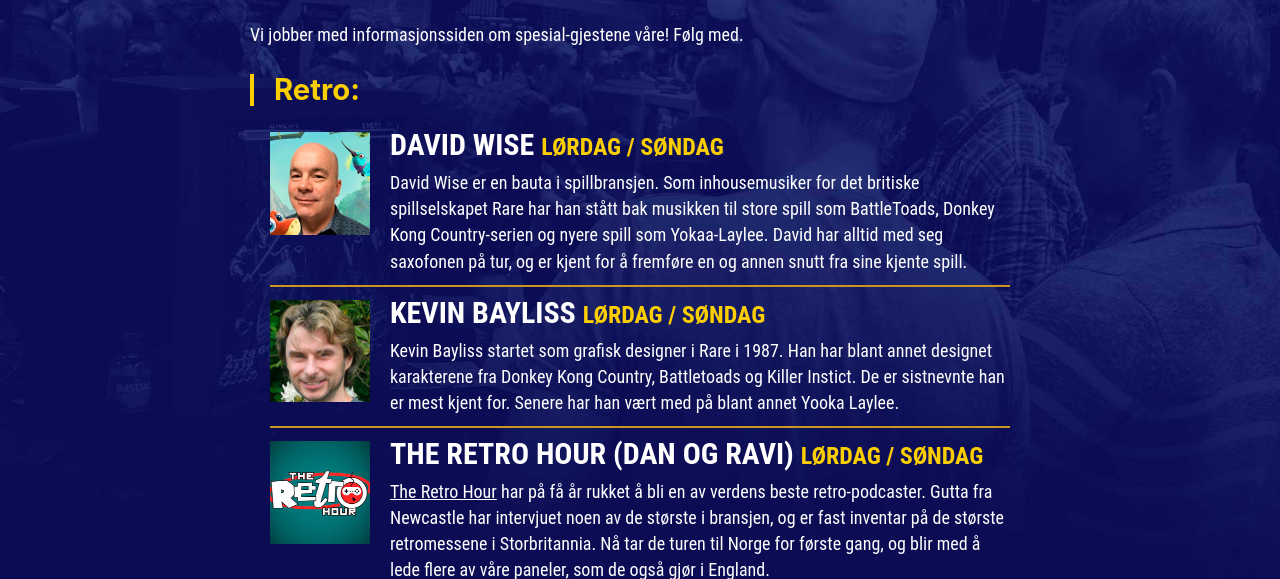
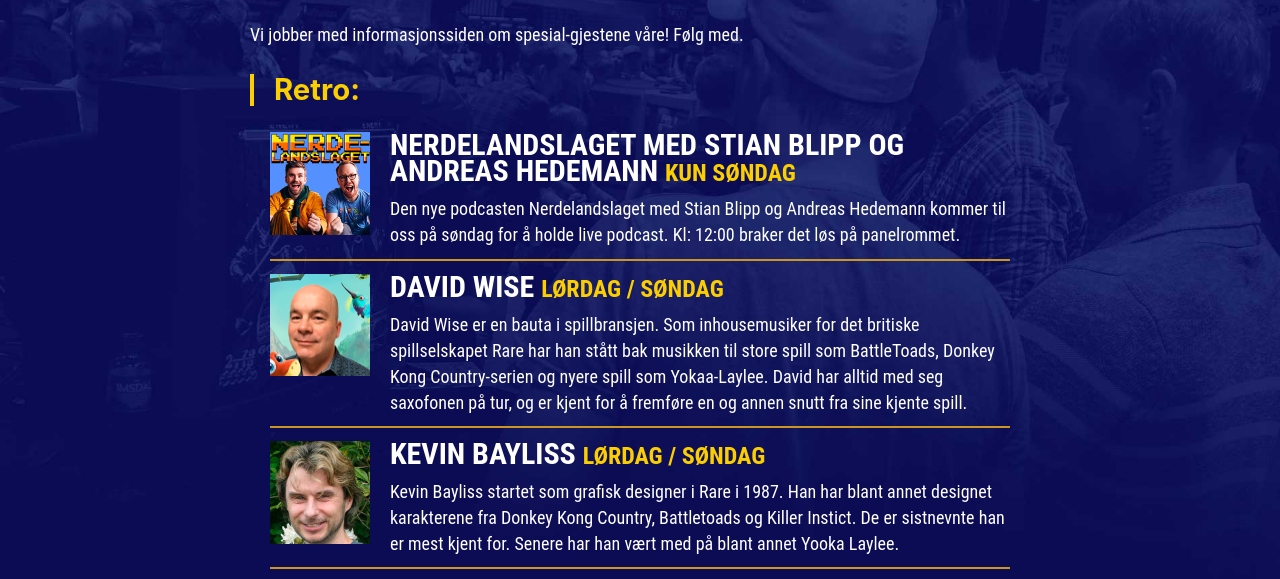
Before and after one commit to retrojorgen/rsm-next, a Gatsby site: page /guests in a window 1280 px wide. Shown: the part 159-738 px from the top of the page. Built offline with nearby package versions, Linux system fonts and the light colour scheme; Gatsby itself is replaced by a stand-in of ours.

Commit message:
nerdelandslaget

```diff
--- a/src/pages/guests.js
+++ b/src/pages/guests.js
@@ -20,6 +20,7 @@
 import guestDavidDoak from "../images/guests/daviddoak.jpg"
 import guestSlopesGameRoom from "../images/guests/slopesgameroom.jpg"
 import guestKevinBayliss from "../images/guests/kevinbayliss.jpg"
+import guestNerdelandslaget from "../images/guests/nerdelandslaget.jpg"
 
 import { ThinLinkButton } from "../components/Buttons"
 
@@ -97,6 +98,18 @@
 
         <SectionTitle>Retro:</SectionTitle>
         <ul>
+          <li>
+            <img src={guestNerdelandslaget} alt="" className="guest-image" />
+            <div className="title">
+              Nerdelandslaget med Stian Blipp og Andreas Hedemann{" "}
+              <span className="date">Kun søndag</span>
+            </div>
+            <div className="description">
+              Den nye podcasten Nerdelandslaget med Stian Blipp og Andreas
+              Hedemann kommer til oss på søndag for å holde live podcast. Kl:
+              12:00 braker det løs på panelrommet.
+            </div>
+          </li>
           <li>
             <img src={guestDavidWise} alt="" className="guest-image" />
             <div className="title">
```
Also changed, not shown: src/images/guests/nerdelandslaget.jpg (added).
